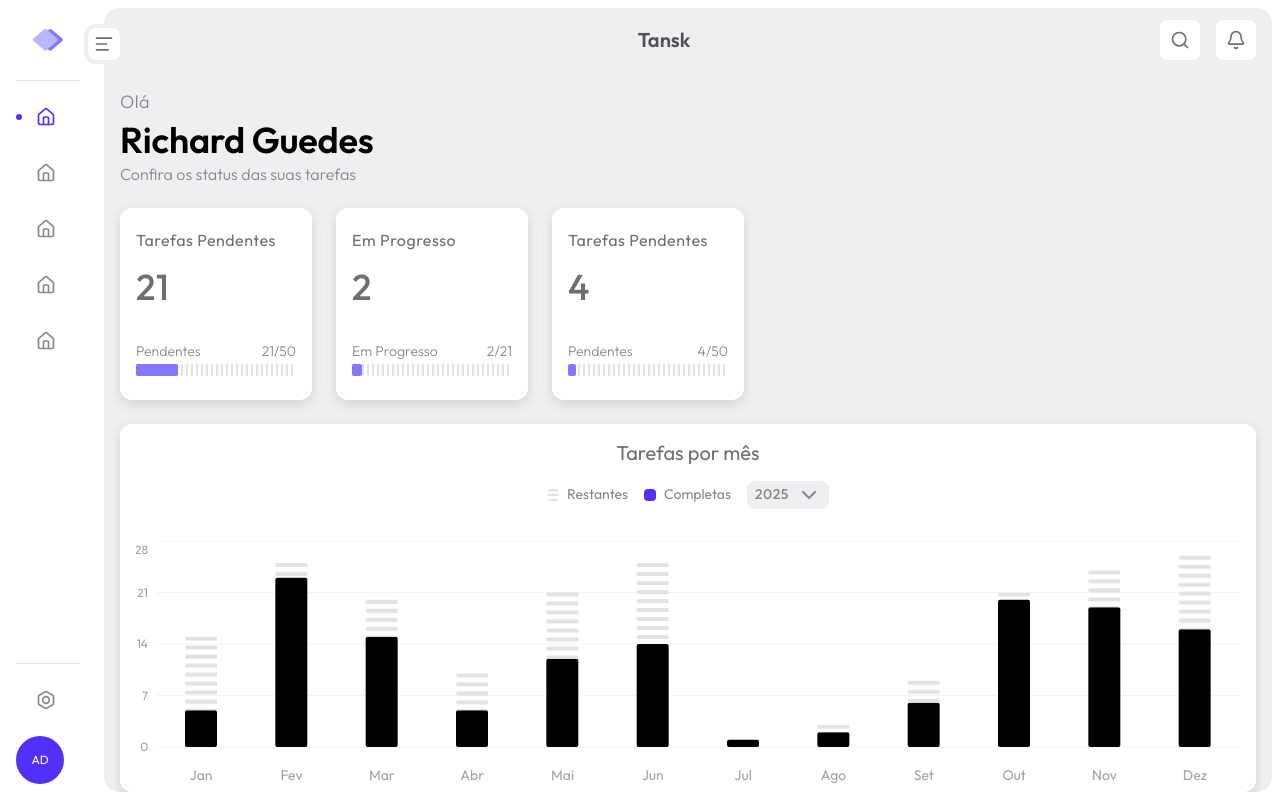
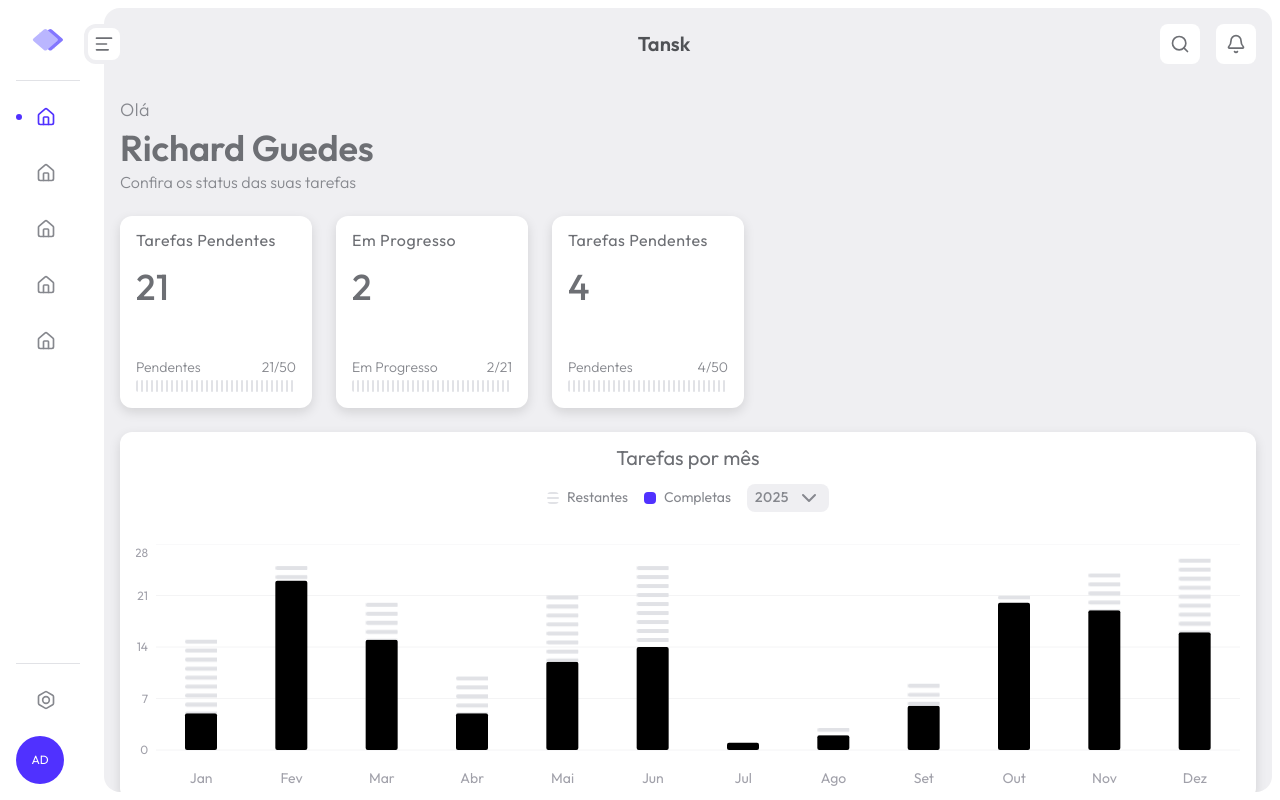
Before and after one commit to RodolfoAmorim/task-manager, a Next.js app: page /dashboard in a window 1280 px wide. Built offline with nearby package versions, Linux system fonts and the light colour scheme.

Commit message:
feat: componentes cards dashboard

```diff
--- a/src/app/(root)/dashboard/page.tsx
+++ b/src/app/(root)/dashboard/page.tsx
@@ -1,5 +1,7 @@
 import { StackedBarChart } from "@/components/charts/stacked-bar-chart";
 import { KpiCard } from "@/components/ui/kpi-card";
+import { RecentActivitiesCard } from "@/features/dashboard/recent-activities-card";
+import { WorkloadCard } from "@/features/dashboard/workload-card";
 
 const data = [
   { name: "Jan", valueA: 5, valueB: 10 },
@@ -60,6 +62,7 @@ export default function DashboardPage() {
         </div>
 
         <div className="flex w-full flex-col items-center justify-start gap-6">
+          <div className="w-full">
             <StackedBarChart
               title="Tarefas por mês"
               legendA="Completas"
@@ -67,6 +70,11 @@ export default function DashboardPage() {
               data={data}
             />
           </div>
+
+          <WorkloadCard />
+
+          <RecentActivitiesCard />
+        </div>
       </section>
     </div>
   );
--- a/src/app/globals.css
+++ b/src/app/globals.css
@@ -117,6 +117,19 @@
     -ms-overflow-style: none;
     scrollbar-width: none;
   }
+
+  /* card */
+  .card {
+    border-radius: 0.75rem;
+    background-color: var(--color-white);
+    box-shadow: var(--shadow-card);
+    padding: 1rem;
+  }
+
+  .card-title {
+    line-height: 1.25rem;
+    color: var(--color-gray-800);
+  }
 }
 
 * {
@@ -124,7 +137,7 @@
 }
 
 body {
-  background: var(--gray-50);
-  color: var(--gray-800);
+  background: var(--color-gray-50);
+  color: var(--color-gray-800);
   font-family: var(--font-outfit);
 }
--- a/src/app/page.tsx
+++ b/src/app/page.tsx
@@ -1,7 +1,18 @@
+"use client";
+
+import { useRouter } from "next/navigation";
+import { useEffect } from "react";
+
 export default function Home() {
+  const router = useRouter();
+
+  useEffect(() => {
+    router.push("/dashboard");
+  }, []);
+
   return (
     <main>
       <h1>Hello World</h1>
     </main>
-  )
+  );
 }
--- a/src/components/charts/stacked-bar-chart.tsx
+++ b/src/components/charts/stacked-bar-chart.tsx
@@ -41,14 +41,9 @@ export function StackedBarChart({
   };
 
   return (
-    <div
-      className={cn(
-        "shadow-card h-92 w-full rounded-xl bg-white p-4",
-        className,
-      )}
-    >
+    <div className={cn("card h-92 w-full", className)}>
       <header className="mb-8 flex flex-col items-center justify-center gap-4 text-center">
-        <h2 className="text-xl leading-tight text-gray-800">{title}</h2>
+        <h2 className="card-title text-xl">{title}</h2>
 
         <div className="flex flex-wrap items-center justify-center gap-4 text-sm leading-tight text-gray-700">
           <div className="flex items-center gap-2">
--- a/src/components/sidebar/sidebar.tsx
+++ b/src/components/sidebar/sidebar.tsx
@@ -27,7 +27,7 @@ export function Sidebar() {
         variant={"ghost"}
         size={"icon"}
         type="button"
-        className={`absolute top-5 z-20 ring-4 ring-gray-200 transition-all duration-300 lg:top-7 lg:size-8 ${open ? "left-60 -translate-x-3 lg:left-60" : "left-5 lg:left-24 lg:-translate-x-2"}`}
+        className={`absolute top-6 z-20 ring-4 ring-gray-200 transition-all duration-300 lg:top-7 lg:size-8 ${open ? "left-60 -translate-x-3 lg:left-60" : "left-5 lg:left-24 lg:-translate-x-2"}`}
         onClick={() => handleToggleOpen()}
       >
         <AlignLeftIcon />
--- a/src/components/ui/header.tsx
+++ b/src/components/ui/header.tsx
@@ -3,7 +3,7 @@ import { Button } from "./button";
 
 export function Header() {
   return (
-    <header className="flex items-center justify-end gap-4 py-3 pr-4 pl-20">
+    <header className="flex items-center justify-end gap-4 py-4 pr-4 pl-20">
       <h1 className="flex-1 text-center text-xl font-semibold text-gray-900">
         Tansk
       </h1>
--- a/src/components/ui/kpi-card.tsx
+++ b/src/components/ui/kpi-card.tsx
@@ -1,3 +1,5 @@
+import { Progress } from "./progress";
+
 interface KpiCardProps {
   title: string;
   value: number;
@@ -9,7 +11,7 @@ export function KpiCard({ title, value, subLabel, total = 100 }: KpiCardProps) {
   const percentage = Math.min(Math.round((value / total) * 100), 100);
 
   return (
-    <div className="shadow-card flex min-h-48 min-w-48 snap-start flex-col items-start justify-between gap-4 rounded-xl bg-white px-4 py-6">
+    <div className="card flex min-h-48 min-w-48 snap-start flex-col items-start justify-between gap-4 px-4 py-6">
       <div className="flex flex-col items-start justify-start space-y-4 text-gray-800">
         <h3 className="tracking-05px leading-none">{title}</h3>
 
@@ -27,13 +29,11 @@ export function KpiCard({ title, value, subLabel, total = 100 }: KpiCardProps) {
           </span>
         </div>
 
-        {/* progress bar */}
-        <div className="relative h-3 w-full bg-[url('/img/bars.svg')] bg-size-[10px] bg-top-left bg-repeat-x">
-          <div
-            className="absolute inset-0 right-auto rounded-xs bg-purple-400"
-            style={{ width: percentage + "px" }}
-          />
-        </div>
+        <Progress
+          value={percentage}
+          height={12}
+          color={"var(--color-purple-400)"}
+        />
       </div>
     </div>
   );
--- /dev/null
+++ b/src/components/ui/progress.tsx
@@ -0,0 +1,42 @@
+interface ProgressProps {
+  value: number;
+  width?: number | string;
+  height?: number | string;
+  color?: string;
+  className?: string;
+  backgroundImageUrl?: string;
+}
+
+export function Progress({
+  value,
+  width = "100%",
+  height = 12,
+  color = "var(--color-purple-400)",
+  className,
+  backgroundImageUrl = "/img/bars.svg",
+}: ProgressProps) {
+  const percentage = Math.max(0, Math.min(value, 100));
+
+  return (
+    <div
+      role="progressbar"
+      aria-valuenow={percentage}
+      aria-valuemin={0}
+      aria-valuemax={100}
+      className={`relative overflow-hidden rounded-xs ${className ?? ""}`}
+      style={{
+        width,
+        height,
+        backgroundImage: `url(${backgroundImageUrl})`,
+        backgroundRepeat: "repeat-x",
+        backgroundPosition: "left top",
+        backgroundSize: "auto 100%",
+      }}
+    >
+      <div
+        className="absolute inset-y-0 left-0 rounded-xs"
+        style={{ width: `${percentage}%`, backgroundColor: color }}
+      />
+    </div>
+  );
+}
--- /dev/null
+++ b/src/features/dashboard/recent-activities-card.tsx
@@ -0,0 +1,27 @@
+export function RecentActivitiesCard() {
+  return (
+    <div className="card flex w-full flex-col items-start justify-between gap-6">
+      <div className="flex w-full items-center justify-between gap-2">
+        <h3 className="card-title text-lg">Carga de Trabalho</h3>
+
+        <button className="text-sm leading-tight font-light text-purple-500 capitalize">
+          ver todas
+        </button>
+      </div>
+
+      <div className="flex w-full flex-1 flex-col items-center justify-start gap-4">
+        {Array.from({ length: 3 }).map((_, index) => (
+          <div
+            key={index}
+            className="flex w-full items-center justify-between gap-2 font-light text-gray-800"
+          >
+            <span className="bg-error inline-block size-2 rounded-full" />
+            <p>Fix: Correção de download</p>
+            <span className="block flex-1 border-t border-dashed border-gray-400" />
+            <p className="text-sm">14 Jan</p>
+          </div>
+        ))}
+      </div>
+    </div>
+  );
+}
--- /dev/null
+++ b/src/features/dashboard/workload-card.tsx
@@ -0,0 +1,23 @@
+import { Progress } from "@/components/ui/progress";
+import { ChevronDownIcon } from "lucide-react";
+
+export function WorkloadCard() {
+  return (
+    <div className="card flex w-full flex-col items-start justify-between gap-6">
+      <div className="flex w-full items-center justify-between gap-2">
+        <h3 className="card-title text-lg">Carga de Trabalho</h3>
+
+        <button className="tracking-05px flex items-center justify-center gap-2 rounded-lg bg-gray-200 px-2 py-0.5 text-sm leading-tight font-medium text-gray-700">
+          essa semana <ChevronDownIcon />
+        </button>
+      </div>
+
+      <Progress value={50} height={35} color={"var(--color-purple-700)"} />
+
+      <div className="flex w-full items-center justify-between gap-2 text-sm font-light text-gray-700">
+        <p>Tarefas realizadas</p>
+        <p>29/50</p>
+      </div>
+    </div>
+  );
+}
```
Lines whose indentation alone changed are shown as unchanged.
